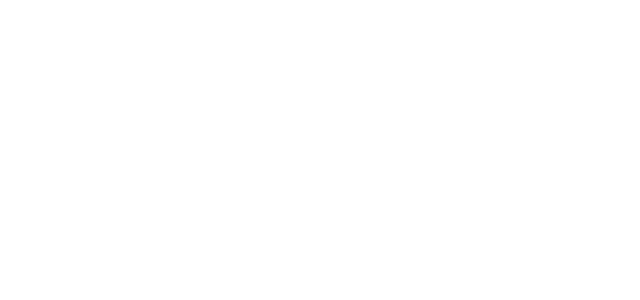
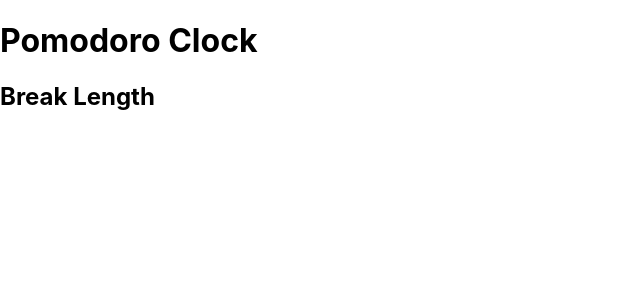
Before and after one commit to petercrackthecode/FCC_PomodoroClock, a React (Create React App) app: page / in a window 1280 px wide. Shown: the top 300 px of the page, without its empty margins (0-640 px from the left). Built offline with nearby package versions, Linux system fonts and the light colour scheme.

Commit message:
Added increments

```diff
--- a/src/App.js
+++ b/src/App.js
@@ -1,11 +1,21 @@
+import Break from './components/Break.js';
+import Session from './components/Session.js';
+import "./styles/App.css";
+
 import React from "react";
-import "./styles/App.css";
 
 class App extends React.Component {
   state = {};
 
   render() {
-    return <div className="App" />;
+    return (
+      <div id="app">
+        <div id='pomodoro-clock'>
+          <h1>Pomodoro Clock</h1>
+          <Break/>
+          <Session/>
+        </div>
+      </div>);
   }
 }
 
--- /dev/null
+++ b/src/components/Break.js
@@ -0,0 +1,14 @@
+import React from 'react';
+
+export default function Break(props) {
+    return (
+        <div id='break'>
+            <h2 id='break-label'>Break Length</h2>
+            <section className='toggle'>
+                <img id='break-increment'/>
+                <h2 id='break-length' className='length'>{props.m_breakLength}</h2>
+                <img id='break-decrement'/>
+            </section>
+        </div>
+    );
+}
--- /dev/null
+++ b/src/components/Session.js
@@ -0,0 +1,7 @@
+import React from 'react';
+
+export default function Sesssion(props) {
+    return (
+        <div id='session'></div>
+    );
+}
```
